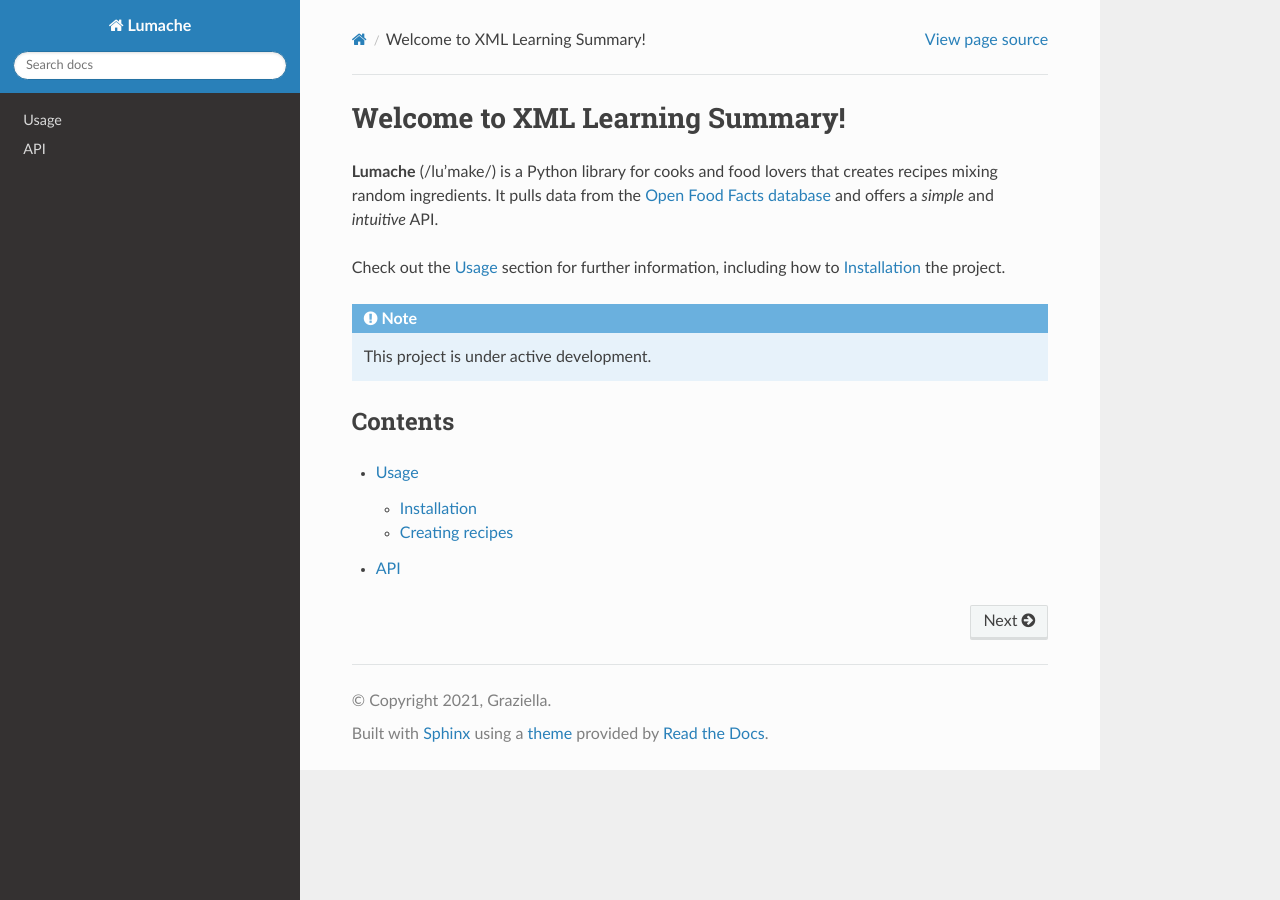
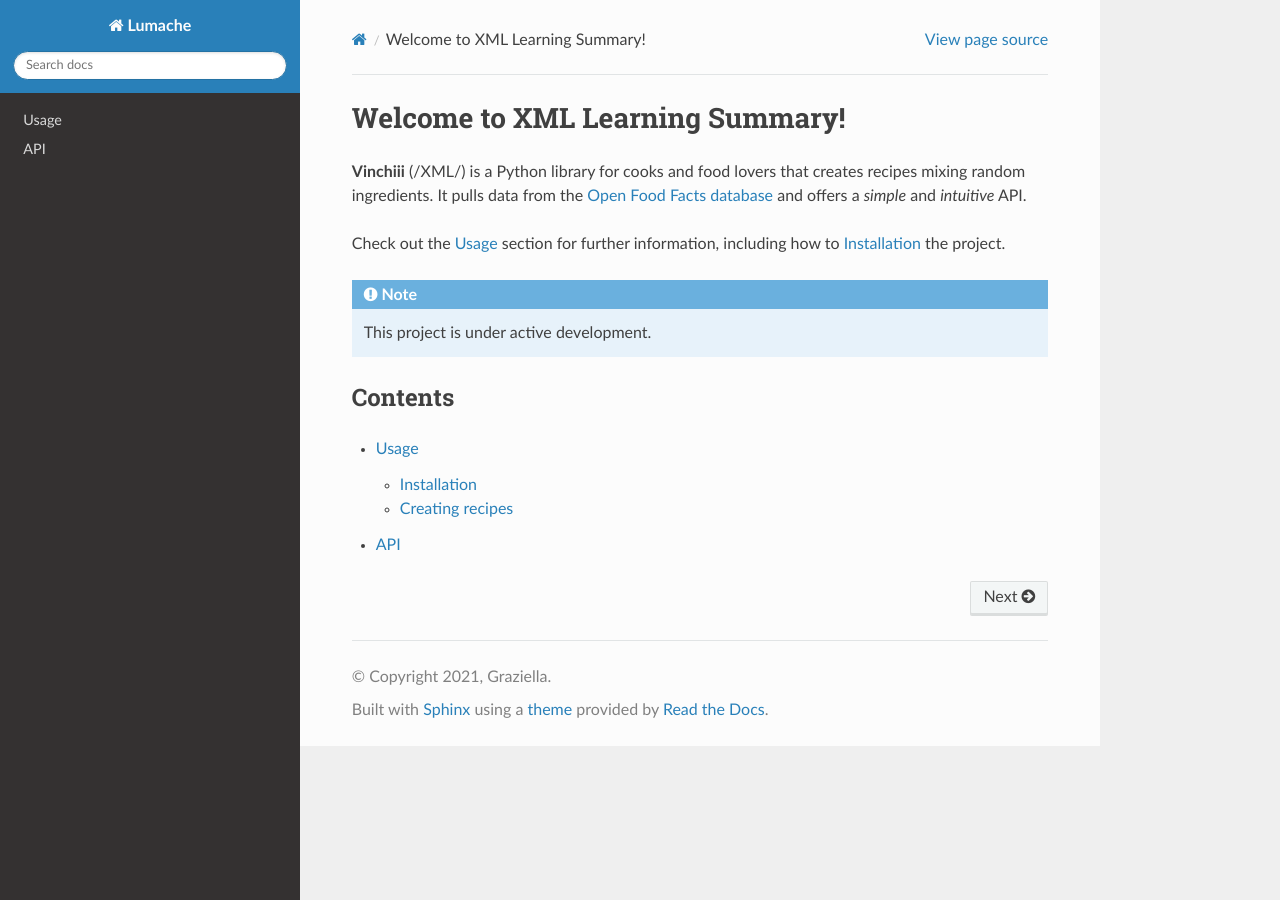
Before and after one commit to Zippiters/xmllearningsummary, a Sphinx documentation site: the page built from docs/source/index.rst, in a window 1280 px wide. Built offline with Sphinx 7.4.7 and the Read the Docs theme 3.1.0, drawn with Linux system fonts in a browser that asks for light colours.

Commit message:
Update index.rst

```diff
--- a/docs/source/index.rst
+++ b/docs/source/index.rst
@@ -1,7 +1,7 @@
 Welcome to XML Learning Summary!
 ===================================
 
-**Lumache** (/lu'make/) is a Python library for cooks and food lovers
+**Vinchiii** (/XML/) is a Python library for cooks and food lovers
 that creates recipes mixing random ingredients.
 It pulls data from the `Open Food Facts database <https://world.openfoodfacts.org/>`_
 and offers a *simple* and *intuitive* API.
```
